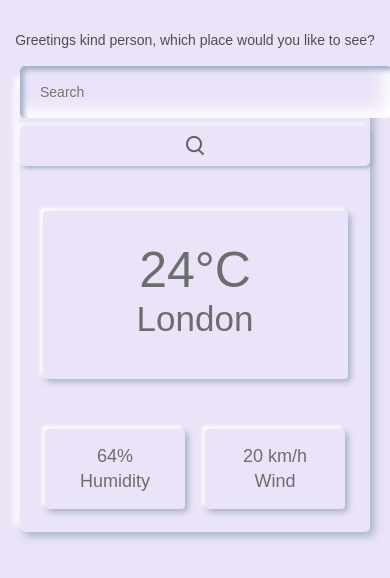
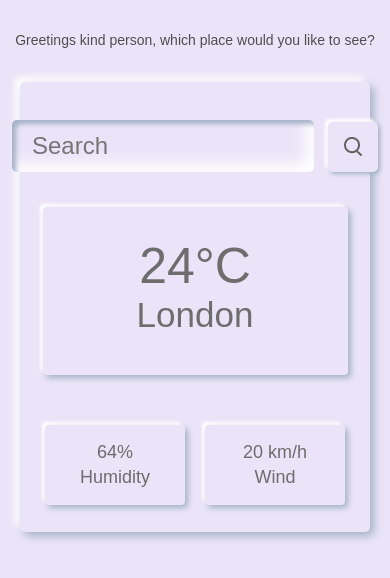
Before and after one commit to KMarios/WeatherApp, a plain HTML site: page index.html in a window 390 px wide. Drawn offline with Linux system fonts and the light colour scheme.

Commit message:
Update styles.css

```diff
--- a/styles.css
+++ b/styles.css
@@ -58,13 +58,11 @@ h3 {
 
 .top-bar {
     display: flex;
-    flex-direction: row; /* Ensure horizontal alignment */
-    justify-content: space-between; /* Space out elements */
-    align-items: center; /* Center elements vertically */
-    gap: 10px; /* Space between input and search icon */
-    width: 100%; /* Use full width of the container */
-    padding: 10px; /* Add some padding for spacing */
+    justify-content: center;
+    gap: 14px;
+    padding-top: 60px;
 }
+
 .cityInput {
     width: 280px;
     height: 50px;
@@ -80,28 +78,29 @@ h3 {
     transition: 100ms;
 }
 
-
 .search-icon {
     display: flex;
     justify-content: center;
     align-items: center;
-    width: 40px; /* Smaller size for compactness */
-    height: 40px; /* Consistent height with input */
+    width: 50px;
+    height: 50px;
     background-color: #ebe4f8;
     border-radius: 5px;
     cursor: pointer;
-    box-shadow: 2px 2px 4px #a3b1c6, -2px -2px 4px #ffffff;
-    margin-top: 0; /* Align with input */
+    box-shadow: 2px 2px 4px #a3b1c6, -3px -3px 3px #ffffff;
+    margin-top: 2px;
     transition: transform 0.1s ease, box-shadow 0.1s ease;
 }
 
 .search-icon:hover {
+    border-radius: 8px;
     transform: scale(1.05);
-    box-shadow: 2px 2px 4px #a3b1c6, -2px -2px 4px #ffffff;
+    box-shadow: 2px 2px 4px #a3b1c6, -3px -3px 3px #ffffff;
 }
 
 .search-icon:active {
     transform: scale(0.95);
+    box-shadow:  2px 2px 4px #a3b1c6, -3px -3px 3px #ffffff;
 }
 
 .weather-group{
@@ -175,21 +174,27 @@ h3 {
     }
 
     .top-bar {
-        flex-direction: column; /* Stack input and button vertically */
-        align-items: stretch; /* Stretch to fit container width */
-        gap: 8px; /* Reduce gap for smaller screens */
+        display: flex;
+        justify-content: center;
+        gap: 14px;
+        padding-top: 60px;
     }
 
     .cityInput {
-        width: 100%; /* Full width of the container */
-        max-width: none; /* Allow it to expand fully */
-        font-size: 14px; /* Smaller font for compactness */
+        width: 280px;
+        height: 50px;
+        border: none;
+        outline: none;
+        color: rgb(109, 109, 109);
+        background-color: #ebe4f8;
+        border-radius: 5px;
+        padding-left: 20px;
+        font-size: 24px;
+        font-weight: 400;
+        box-shadow: inset 4px 4px 5px #a3b1c6, inset -8px -8px 15px #ffffff;
+        transition: 100ms;
     }
 
-    .search-icon {
-        width: 100%; /* Match the input width */
-        height: 40px; /* Consistent height */
-    }
 
     .weather-group{
         padding: 30px 65px; /* Adjust padding as needed */
```
